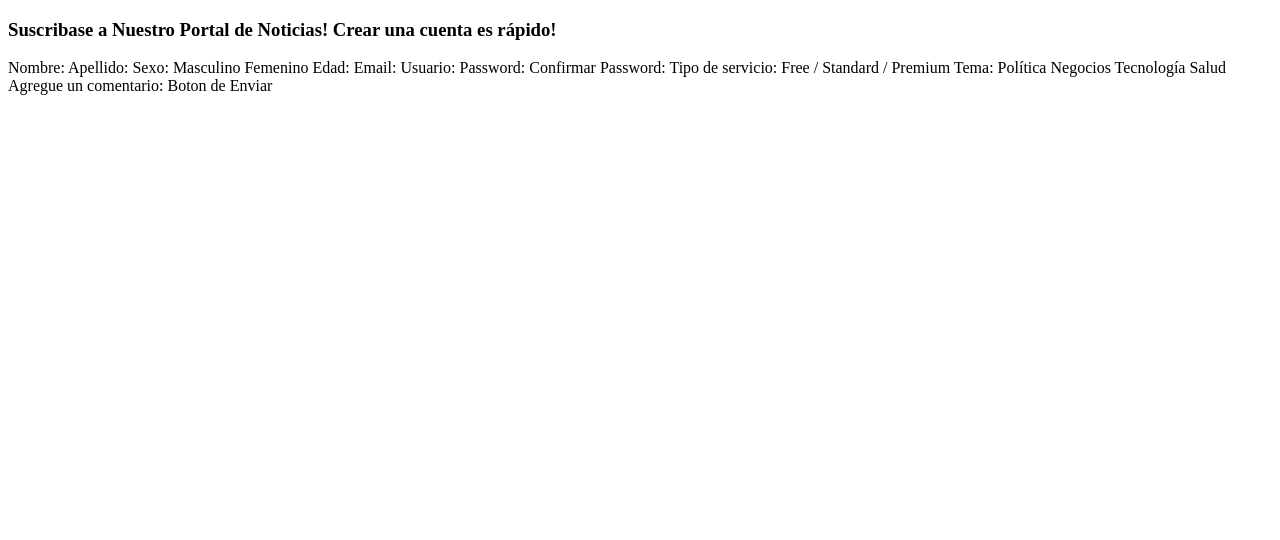
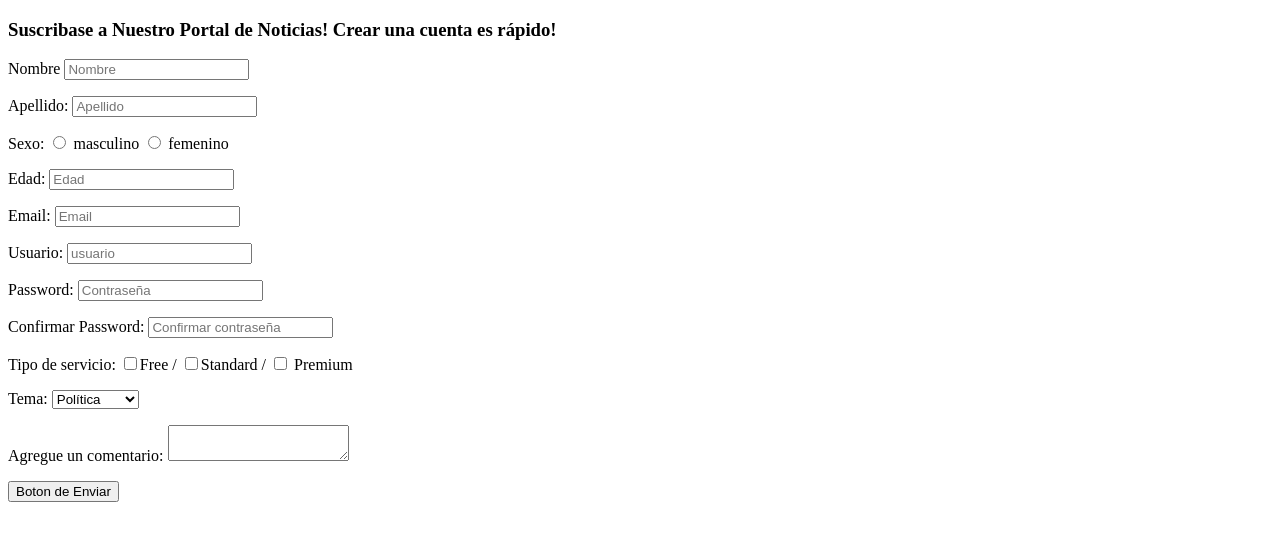
Before and after one commit to UCC-LabCompu2/ejercicios2022-Jerekiler845, a plain HTML site: page Ejercicios-HTML/ej_formulario.html in a window 1280 px wide. Drawn offline with Linux system fonts and the light colour scheme.

Commit message:
se realizo el ejercicio de formulario

```diff
--- a/Ejercicios-HTML/ej_formulario.html
+++ b/Ejercicios-HTML/ej_formulario.html
@@ -18,26 +18,60 @@
     https://www.w3schools.com/html/tryit.asp?filename=tryhtml_elem_output-->
 
 <h3>Suscribase a Nuestro Portal de Noticias! Crear una cuenta es rápido!</h3>
-Nombre:
-Apellido:
-Sexo: Masculino Femenino
-Edad:
-Email:
-Usuario:
-Password:
-Confirmar Password:
+<form id="formulario subscripcion">
+    <p>
+        <label for="nombre" >Nombre </label> <input type="text" name="Nombre" placeholder="Nombre" id="nombre">
+    </p>
+    <p>
+        <label for="apellido" >Apellido: </label> <input type="text" name="Apellido" placeholder="Apellido" id="apellido">
+    </p>
+    <p>
+        Sexo:   <input type="radio" name="sexo" value="Masculino" id="masculino"> <label for="masculino" >masculino </label>
+                <input type="radio" name="sexo" value="Femenino" id="femenino"> <label for="femenino" >femenino </label>
 
-Tipo de servicio: Free / Standard / Premium
-Tema:
-Política
-Negocios
-Tecnología
-Salud
+    </p>
 
-Agregue un comentario:
+    <p>
+          <label for="edad" >Edad: </label> <input type="number" name="Edad" placeholder="Edad" id="edad">
+    </p>
+    <label for="email" >Email: </label> <input type="email" name="Email" placeholder="Email" id="email">
+    <p>
+        <label for="usuario" >Usuario: </label> <input type="text" name="Usuario" placeholder="usuario" id="usuario">
+    </p>
 
-Boton de Enviar
+    <p>
+        <label for="pass" >Password: </label> <input type="password" name="Password" placeholder="Contraseña" id="pass">
+    </p>
 
+    <p>
+        <label for="confpass" >Confirmar Password: </label> <input type="password" name="Confirm password" placeholder="Confirmar contraseña" id="confpass">
+    </p>
+
+    <p>
+        Tipo de servicio:   <input type="checkbox" name="tipo de servicio" value="Free" id="free"><label for="free" >Free / </label>
+                            <input type="checkbox" name="tipo de servicio" value="standard" id="standard"><label for="standard" >Standard / </label>
+                            <input type="checkbox" name="tipo de servicio" value="premium" id="premium"> <label for="premium" >Premium </label>
+    </p>
+
+    <p>
+        <label for="tema" >Tema: </label>
+        <select id="tema">
+                <option value="politica">Política</option>
+                <option value="negocios">Negocios</option>
+                <option value="tecnologia">Tecnología</option>
+                <option value="salud">Salud</option>
+                </select>
+    </p>
+
+    <p>
+        <label for="agregarcoment" >Agregue un comentario: </label>
+        <textarea id="agregarcoment">
+        </textarea>
+    </p>
+    <p>
+        <button>Boton de Enviar</button>
+    </p>
+</form>
 
 </body>
 </html>
```
